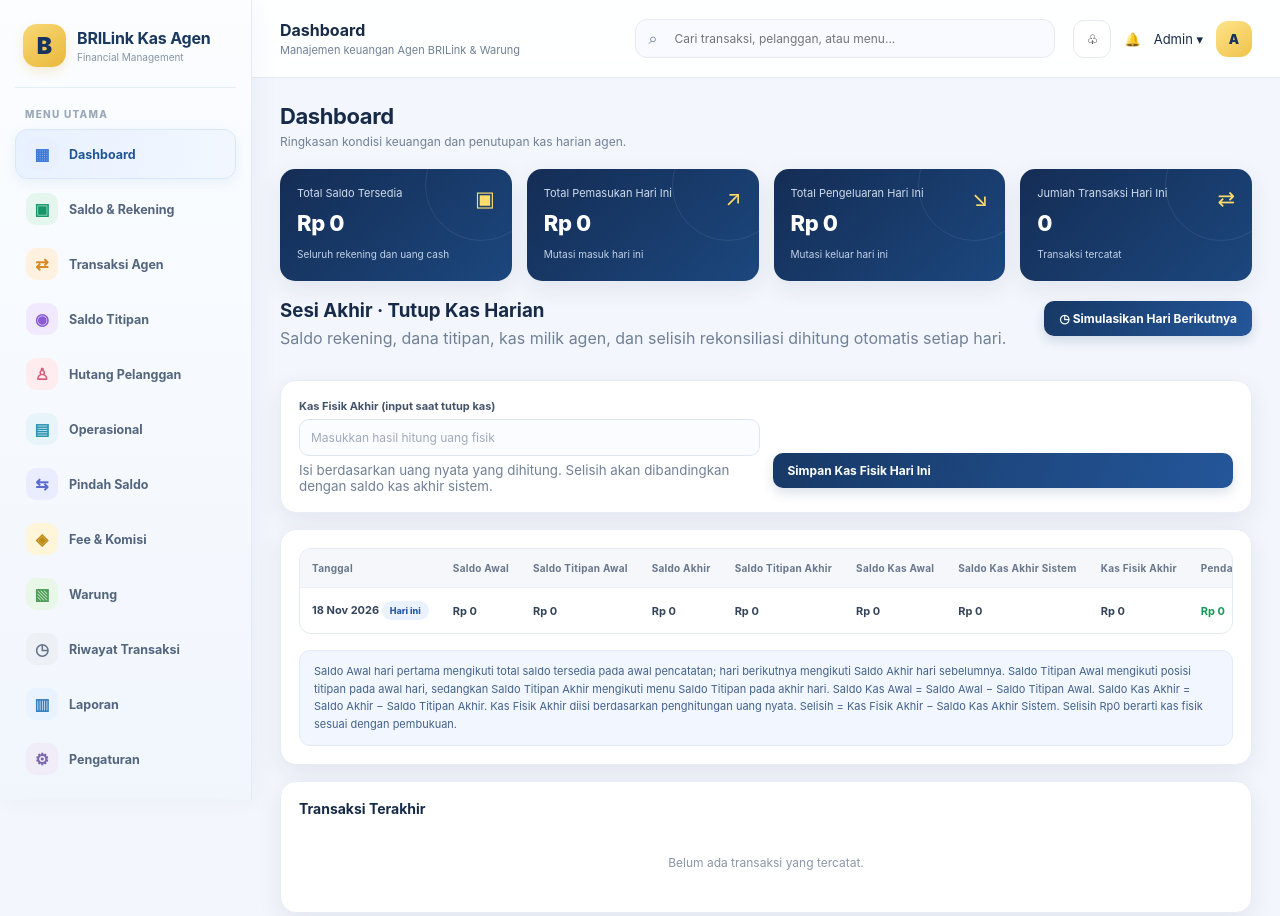
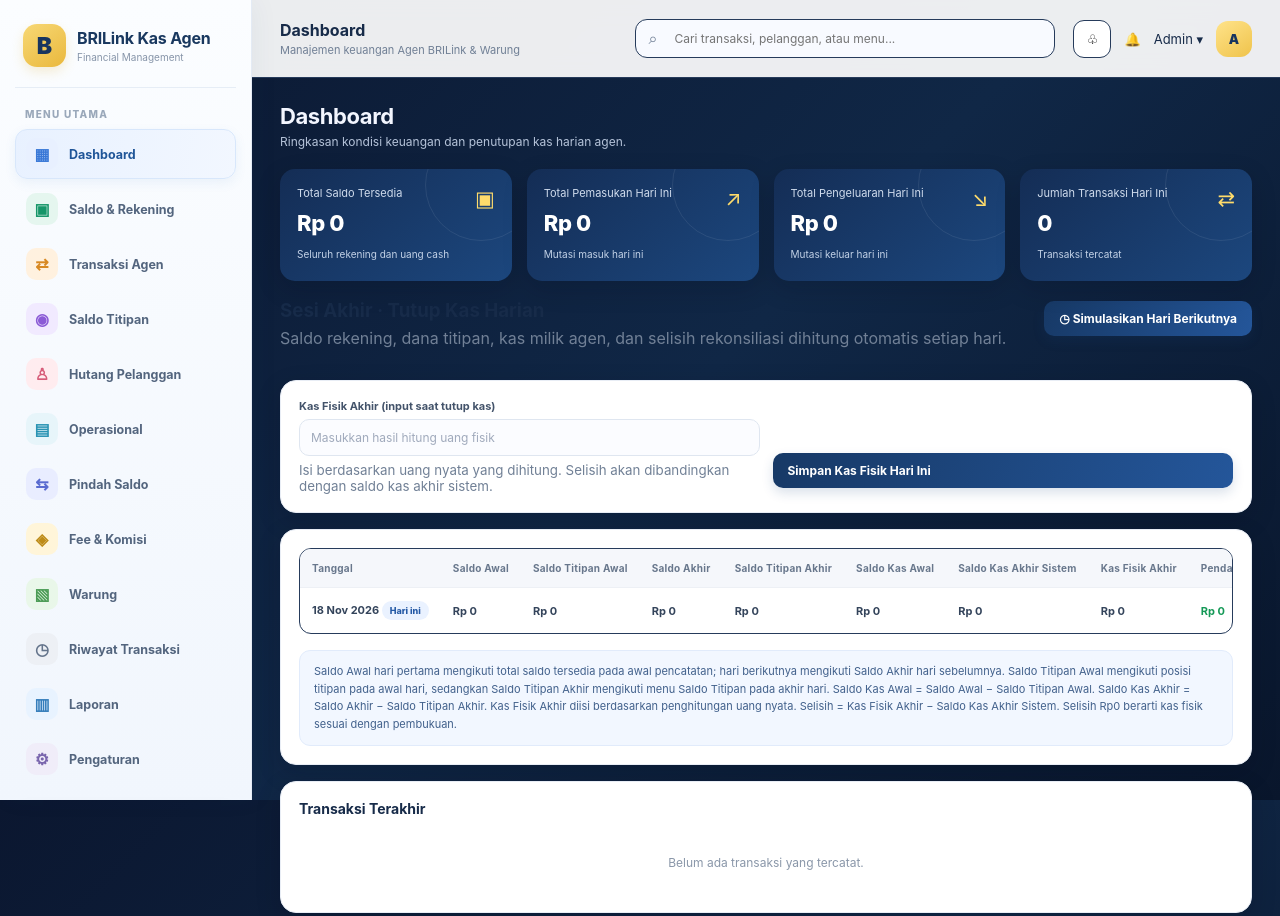
Before and after one commit to ligalalaku/kas-agen-brilink, a plain HTML site: page index.html in a window 1280 px wide. Shown: the top 916 px of the page. Drawn offline with Linux system fonts and the light colour scheme.

Commit message:
Apply navy background theme to Kas Agen BRILink pages

```diff
--- a/index.html
+++ b/index.html
@@ -8,12 +8,12 @@
 <style>
 :root{
   --navy:#17345f;--navy2:#244b7c;--blue:#3978d7;--gold:#f4c84a;
-  --bg:#f3f6fc;--white:#fff;--text:#172b49;--muted:#718096;
-  --line:#e5eaf2;--green:#159957;--red:#dc4545;--shadow:0 8px 24px rgba(20,43,79,.08);
+  --bg:#0c1b33;--white:#fff;--text:#172b49;--muted:#718096;
+  --line:#263b5b;--green:#159957;--red:#dc4545;--shadow:0 8px 24px rgba(3,10,25,.18);
   --radius:16px;
 }
 *{box-sizing:border-box}
-body{margin:0;background:var(--bg);font-family:Inter,ui-sans-serif,system-ui,-apple-system,"Segoe UI",Arial,sans-serif;color:var(--text)}
+body{margin:0;background:linear-gradient(135deg,#0b1730 0%,#102746 52%,#09162c 100%);font-family:Inter,ui-sans-serif,system-ui,-apple-system,"Segoe UI",Arial,sans-serif;color:var(--text);background-attachment:fixed}
 button,input,select,textarea{font:inherit}
 button{cursor:pointer}
 .app{min-height:100vh}
@@ -47,7 +47,7 @@ button{cursor:pointer}
 .page{display:none;animation:fade .22s ease}.page.active{display:block}
 @keyframes fade{from{opacity:.4;transform:translateY(4px)}to{opacity:1;transform:none}}
 .page-title{display:flex;align-items:flex-start;justify-content:space-between;gap:12px;margin-bottom:20px}
-.page-title h1{font-size:22px;margin:0 0 5px;letter-spacing:-.4px}.page-title p{margin:0;color:var(--muted);font-size:12px}
+.page-title h1{font-size:22px;margin:0 0 5px;letter-spacing:-.4px;color:#f3f6ff}.page-title p{margin:0;color:#b5c3d9;font-size:12px}
 .btn{border:0;border-radius:10px;padding:10px 15px;font-size:12px;font-weight:750;display:inline-flex;align-items:center;gap:7px}
 .btn-primary{background:linear-gradient(110deg,#173966,#24569a);color:white;box-shadow:0 5px 12px rgba(26,68,123,.16)}
 .btn-gold{background:linear-gradient(110deg,#ffe17a,#efbd39);color:#192b49}
```
